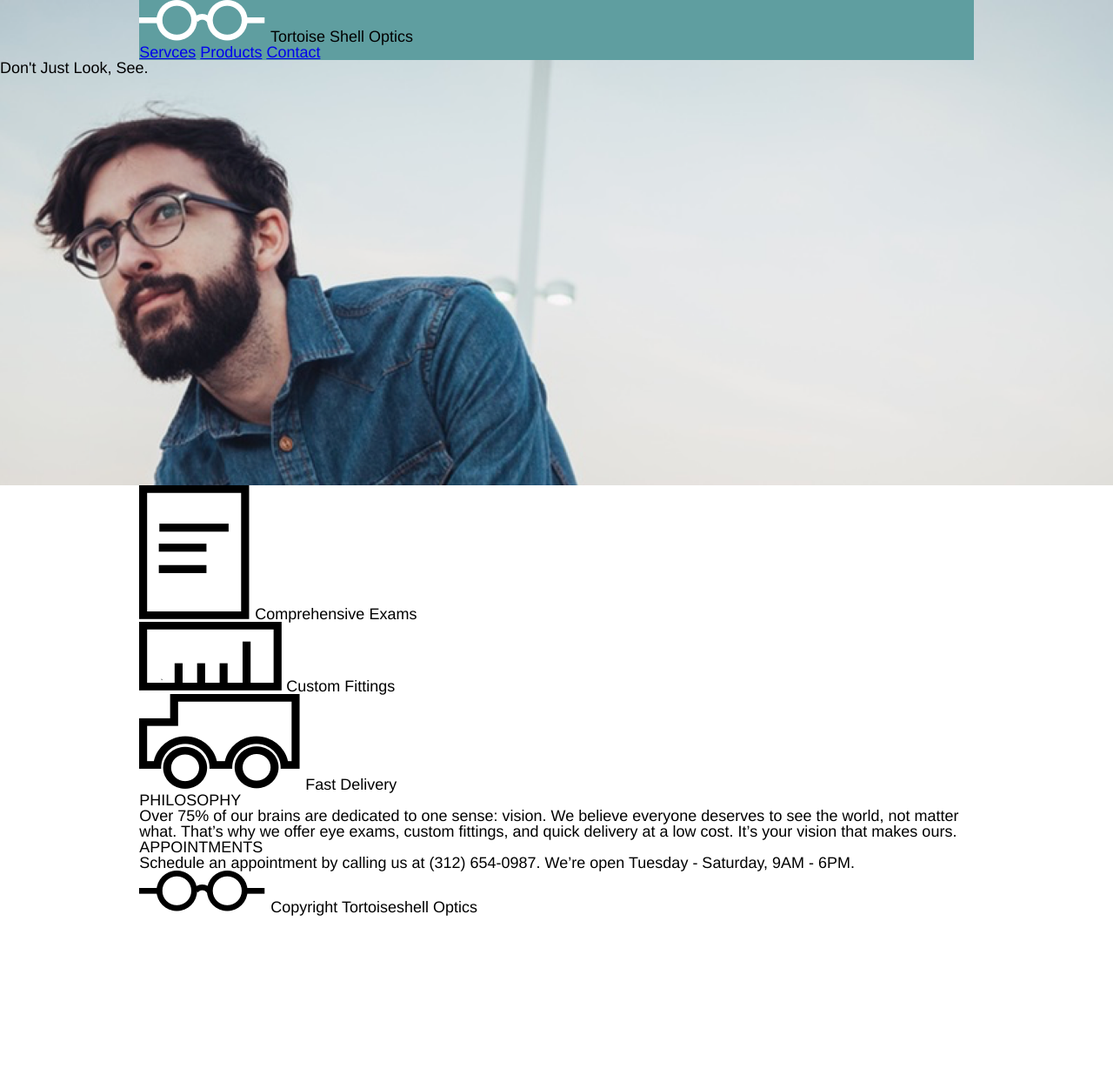
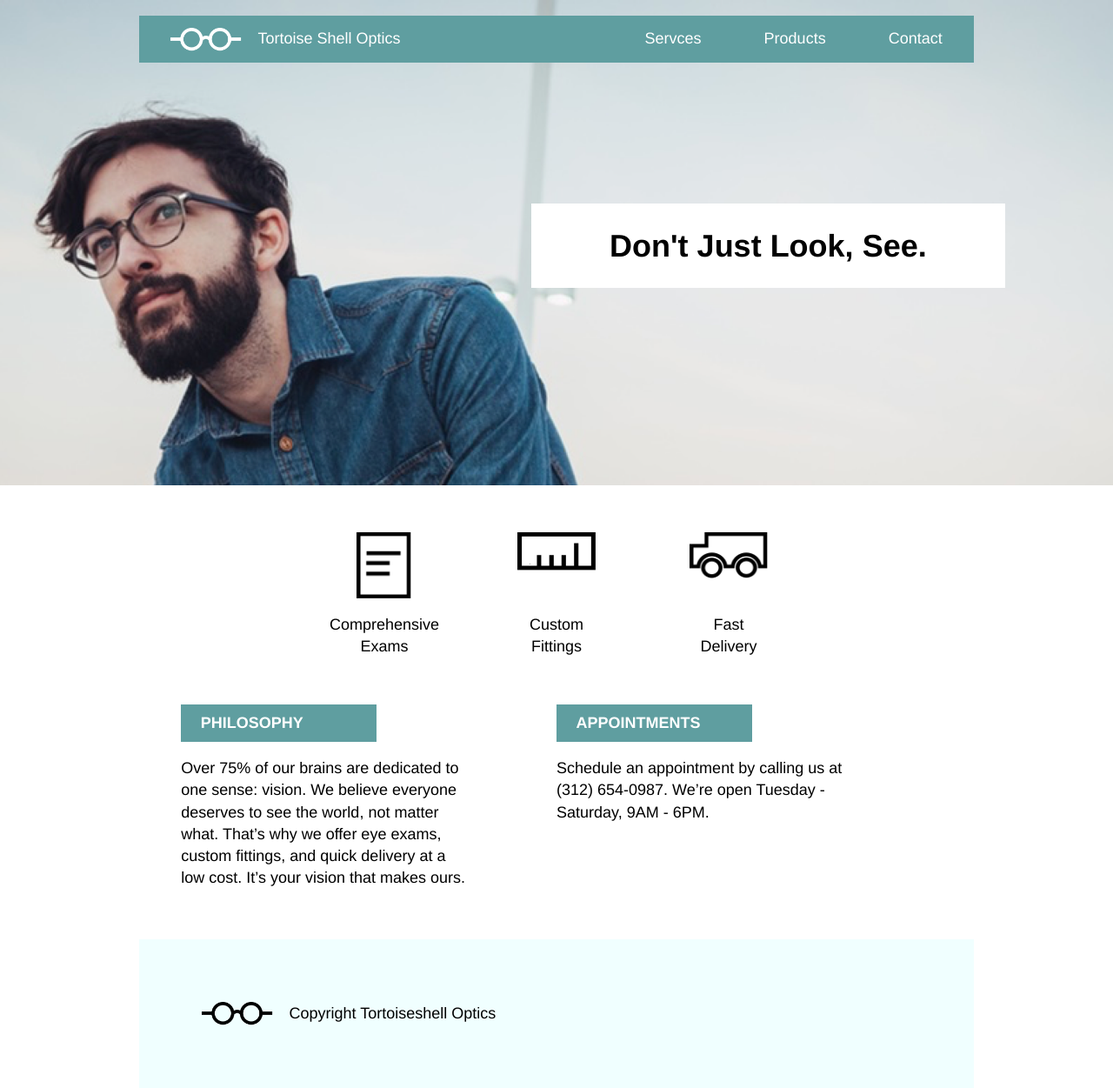
Before and after one commit to richbrant/tortoiseshelloptics, a plain HTML site: page index.html in a window 1280 px wide. Shown: the whole page at 87% size. Before the commit the page ends 1053 px from the top, so only its background shows below. Drawn offline with Linux system fonts and the light colour scheme.

Commit message:
desktop css done, write responsisive

```diff
--- a/index.html
+++ b/index.html
@@ -15,8 +15,11 @@
 <!--nav in container-->
 
           <header>
+            <div class="logo">
               <img src="./resources/images/logo-white.png" alt="logo">
               <span>Tortoise Shell Optics</span>
+            </div>
+
             <nav>
               <a href="C:\Users\RBR24\Documents\WebProjects\tortoiseshell\index.html">Servces</a>
               <a href="C:\Users\RBR24\Documents\WebProjects\tortoiseshell\index.html">Products</a>
@@ -24,12 +27,12 @@
             </nav>
           </header>
 
-      </div>
-
 <!--nested text in banner-->
 
           <div class="looksee">
             <span>Don't Just Look, See.</span>
+          </div>
+
         </div>
 
     </div>
@@ -40,18 +43,24 @@
 
       <div class="benefits">
 
-        <div class="example">
+        <div class="examplep">
+          <div class="image">
             <img src="./resources/images/paper-icon.png" alt="paper">
+          </div>
           <span>Comprehensive Exams</span>
         </div>
 
-        <div class="example">
+        <div class="examplert">
+          <div class="image">
             <img src="./resources/images/ruler-icon.png" alt="ruler">
+          </div>
           <span>Custom Fittings</span>
         </div>
 
-        <div class="example">
+        <div class="examplert">
+          <div class="image">
             <img src="./resources/images/truck-icon.png" alt="truck">
+          </div>
           <span>Fast Delivery</span>
         </div>
 
@@ -61,14 +70,18 @@
 
     <div class="container">
 
-      <div class="philoapt">
+      <div class="philapt">
+
+        <div class="philosophy">
           <h4>PHILOSOPHY</h4>
           <p>Over 75% of our brains are dedicated to one sense: vision. We believe everyone deserves to see the world, not matter what. That’s why we offer eye exams, custom fittings, and quick delivery at a low cost. It’s your vision that makes ours.</p>
         </div>
 
-      <div class="philoapt">
+        <div class="appointments">
           <h4>APPOINTMENTS</h4>
           <p>Schedule an appointment by calling us at (312) 654-0987. We’re open Tuesday - Saturday, 9AM - 6PM.</p>
+        </div>
+
       </div>
 
     </div>
--- a/resources/css/style.css
+++ b/resources/css/style.css
@@ -1,7 +1,7 @@
-html{
+html, body{
   font-size: 18px;
   font-family: helvetica, sans-serif;
-  line-height: 1.4;
+  line-height: 1.4rem;
 
 }
 
@@ -16,8 +16,127 @@ html{
 .container{
   max-width: 53.3rem;
   margin: auto;
+  padding: 0rem 2rem 0rem 2rem;
 }
+
+
 
 header{
   background-color: cadetblue;
+  display: flex;
+  justify-content: space-between;
+  height: 3rem;
+  color: white;
+  position: relative;
+  top: 1rem;
 }
+
+.logo{
+  display: flex;
+  align-items: center;
+}
+
+.logo img{
+  height: 1.5rem;
+  padding: 0rem 1rem 0rem 2rem;
+}
+
+nav{
+  display: flex;
+  align-items: center;
+}
+
+nav a{
+  padding: 1rem 2rem;
+  color: inherit;
+  text-decoration: none;
+}
+
+.looksee {
+  display: flex;
+  justify-content: flex-end;
+}
+
+.looksee span{
+  background-color: white;
+  font-weight: bold;
+  font-size: 2rem;
+  line-height: 1.2;
+  position: relative;
+  top: 10rem;
+  left: 2rem;
+  padding: 1.5rem 5rem;
+}
+
+.benefits{
+  display: flex;
+  justify-content: center;
+}
+
+.examplep, .examplert{
+  height: 8rem;
+  width: 5rem;
+  margin: 3rem;
+  display: flex;
+  flex-direction: column;
+  justify-content: space-between;
+  align-items: center;
+
+}
+
+.image{
+  align-content: center;
+}
+
+
+.examplep img{
+  width: 3.5rem;
+}
+
+.examplert img{
+  width: 5rem;
+}
+
+.benefits span{
+  text-align: center;
+  display: block;
+}
+
+.philapt{
+  display: flex;
+  padding-bottom: 5rem;
+}
+
+.philosophy, .appointments{
+  display: flex;
+  width: 35%;
+  flex-direction: column;
+  height: 10rem;
+  padding: 0% 5%;
+}
+
+.philapt p{
+  padding-top: 1rem;
+}
+
+.philapt h4 {
+  font-weight: bold;
+  background: cadetblue;
+  padding: 0.5rem 1.25rem;
+  color: white;
+  width: 10rem;
+}
+
+footer{
+  background-color: azure;
+  padding-top: 4rem;
+  padding-bottom: 4rem;
+  display: flex;
+  align-items: center;
+}
+
+footer img{
+  padding-left: 4rem;
+  padding-right: 1rem;
+  height: 1.5rem;
+}
```
Lines whose indentation alone changed are shown as unchanged.
